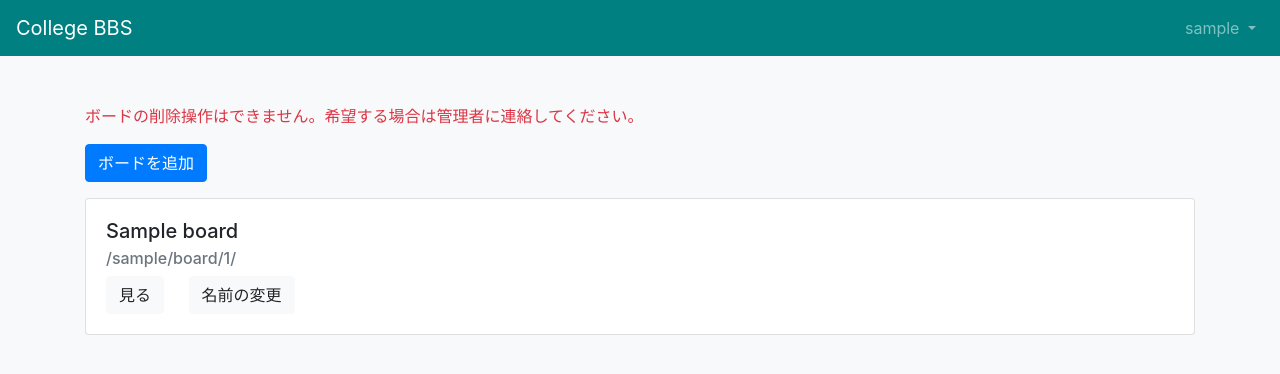
After one commit to pioka/whiteboard, a Django app: page /list_boards in a window 1280 px wide. The commit adds this page. Shown: the top 374 px of the page. Run offline with Django 3.2, Linux system fonts and the light colour scheme; a user stored in the database is signed in; tables that the repository leaves empty hold one stand-in row (values such as "Sample post"); some libraries are stand-ins or nearby versions.

Commit message:
:sparkles: ボード管理機能追加
一通り完成

```diff
--- a/board/urls.py
+++ b/board/urls.py
@@ -5,7 +5,9 @@ from . import views
 
 urlpatterns = [
     path('', views.index, name='index'),
-    path('account_settings', views.account_settings, name='account_settings'),
+    path('list_boards', views.list_boards, name='list_boards'),
+    path('edit_board/<int:board_id>', views.edit_board, name='edit_board'),
+    path('create_board', views.create_board, name='create_board'),
     path('<str:username>/board/<int:board_id>/', views.list_articles, name='list_articles'),
     path('<str:username>/board/<int:board_id>/all', views.all_articles, name='all_articles'),
     path('<str:username>/board/<int:board_id>/create_article', views.create_article, name='create_article'),
--- a/board/views.py
+++ b/board/views.py
@@ -6,7 +6,7 @@ from django.shortcuts import render, get_object_or_404
 from django.urls import reverse
 
 from .models import Article, Board
-from .forms import ArticleForm
+from .forms import ArticleForm, BoardForm
 
 
 #### Views ####
@@ -27,6 +27,7 @@ def list_articles(request, username, board_id):
     context = {
         'board': board,
         'articles': articles,
+        'refresh_timer': 60,
     }
 
     return render(request, 'board/list_articles.html', context)
@@ -103,10 +104,6 @@ def edit_article(request, username, board_id, article_id):
 
 
 @login_required
-def account_settings(request):
-    pass
-
-@login_required
 def archive_article(request, username, board_id, article_id):
     owner = get_object_or_404(User, username=username)
     board = get_object_or_404(Board, id=board_id, owner=owner)
@@ -134,3 +131,59 @@ def restore_article(request, username, board_id, article_id):
     return HttpResponseRedirect(
         reverse('list_articles', args=[board.owner.username, board.id])
     )
+
+
+@login_required
+def list_boards(request):
+    user = request.user
+    boards = Board.objects.filter(owner=user)
+
+    context = {
+        'boards': boards,
+    }
+    return render(request, 'board/list_boards.html', context)
+
+
+@login_required
+def create_board(request):
+    if request.method == 'POST':
+        form = BoardForm(request.POST)
+        if form.is_valid():
+            new_board = form.save(commit=False)
+            new_board.owner = request.user
+            new_board = form.save()
+            return HttpResponseRedirect(
+                reverse('list_boards')
+            )
+    else:
+        form = BoardForm()
+
+    context = {
+        'form': form,
+    }
+    return render(request, 'board/create_board.html', context)
+
+
+
+@login_required
+def edit_board(request, board_id):
+    board = get_object_or_404(Board, id=board_id, owner=request.user)
+
+    if request.method == 'POST':
+        form = BoardForm(request.POST)
+        if form.is_valid():
+            board.name = form.cleaned_data['name']
+            board.save()
+            return HttpResponseRedirect(
+                reverse('list_boards')
+            )
+    else:
+        form = BoardForm(initial={
+            'name': board.name,
+        })
+
+    context = {
+        'form': form,
+        'board': board,
+    }
+    return render(request, 'board/edit_board.html', context)
--- a/templates/board/base.html
+++ b/templates/board/base.html
@@ -3,7 +3,7 @@
 {% block topbar %}
 <!-- TopBar (Not logged in) -->
 <nav class="navbar navbar-expand-lg navbar-dark" style="background-color: teal">
-    <a class="navbar-brand" href="#">学内掲示板</a>
+    <a class="navbar-brand" href="#">College BBS</a>
     <button class="navbar-toggler" type="button"
     data-toggle="collapse" data-target="#navbarText"
     aria-controls="navbarText" aria-expanded="false" aria-label="Toggle navigation"
@@ -26,7 +26,7 @@
                     {{ user.username }}
                 </a>
                 <div class="dropdown-menu dropdown-menu-right" aria-labelledby="navbarDropdown">
-                    <a class="dropdown-item" href="#">_ユーザ設定</a>
+                    <a class="dropdown-item" href="{% url 'list_boards' %}">ボード管理</a>
                     <div class="dropdown-divider"></div>
                     <a class="dropdown-item"
                        href="{% url 'logout' %}">
--- a/templates/board/create_article.html
+++ b/templates/board/create_article.html
@@ -1,6 +1,6 @@
 {% extends 'board/base.html' %}
 
-{% block title %} 新規作成 {% endblock %}
+{% block title %} 連絡事項の追加 {% endblock %}
 
 {% block content %}
 <form class="mt-4 col-6 offset-3" method="post" action="{{ request.path }}">
@@ -11,6 +11,6 @@
         {{ el }}
     </div>
     {% endfor %}
-    <button type="submit" class="btn btn-primary">作成</button>
+    <button type="submit" class="btn btn-primary">追加</button>
 </form>
 {% endblock content %}
--- a/templates/board/index.html
+++ b/templates/board/index.html
@@ -3,8 +3,6 @@
 {% block title %} Index {% endblock %}
 
 {% block content %}
-<h1>学内掲示板</h1>
-{% for board in boards %}
-<a href="{% url 'list_articles' board.owner board.id %}">{{ board.name }}</a>
-{% endfor %}
+<h1>College BBS</h1>
+<p>教員に配布されたURLから掲示板にアクセスしてください。</p>
 {% endblock content %}
--- a/templates/board/list_articles.html
+++ b/templates/board/list_articles.html
@@ -4,7 +4,7 @@
 
 {% block content %}
 {% if board.owner == user %}
-<a class="btn btn-primary mb-3" href="{% url 'create_article' user.username board.id %}" role="button">新規作成</a>
+<a class="btn btn-primary mb-3" href="{% url 'create_article' user.username board.id %}" role="button">連絡事項を追加</a>
 {% endif %}
 
 {% if articles %}
--- /dev/null
+++ b/templates/board/list_boards.html
@@ -0,0 +1,28 @@
+{% extends 'board/base.html' %}
+
+{% block title %} 管理中のボード {% endblock %}
+
+{% block content %}
+<p class="text-danger">ボードの削除操作はできません。希望する場合は管理者に連絡してください。</p>
+<a class="btn btn-primary mb-3" href="{% url 'create_board' %}" role="button" >ボードを追加</a>
+
+{% if boards %}
+{% for board in boards %}
+<div class="card mb-3">
+    <div class="card-body">
+        <h5 class="card-title">{{ board.name }}</h5>
+        <h6 class="card-subtitle mb-2 text-muted">{% url 'list_articles' user.username board.id %}</h6>
+        <a class="card-link btn btn-light" href="{% url 'list_articles' user.username board.id %}" role="button" >
+            見る
+        </a>
+        <a class="card-link btn btn-light" href="{% url 'edit_board' board.id %}" role="button" >
+            名前の変更
+        </a>
+    </div>
+</div>
+{% endfor %}
+{% else %}
+<p class="mt-3">まだボードがありません。</p>
+{% endif %}
+
+{% endblock content %}
--- a/templates/common.html
+++ b/templates/common.html
@@ -4,6 +4,9 @@
     <!-- Required meta tags -->
     <meta charset="utf-8">
     <meta name="viewport" content="width=device-width, initial-scale=1, shrink-to-fit=no">
+    {% if refresh_timer %}
+    <meta http-equiv="refresh" content="{{ refresh_timer }}">
+    {% endif %}
 
     <!-- Bootstrap CSS -->
     <link rel="stylesheet"
@@ -12,7 +15,7 @@
         crossorigin="anonymous"
     >
 
-    <title>{% block title %}{% endblock %} - 学内掲示板</title>
+    <title>{% block title %}{% endblock %} - College BBS</title>
 </head>
 
 <body class="bg-light">
--- a/templates/registration/login.html
+++ b/templates/registration/login.html
@@ -8,7 +8,10 @@
     <form method="post" action="{% url 'login' %}">
         {% csrf_token %}
         <div class="card-body">
-            <h3 class="card-title text-center">学内掲示板</h3>
+            <h3 class="card-title text-center">College BBS</h3>
+            {% if form.errors %}
+            <p class="text-danger">認証に失敗しました。</p>
+            {% endif %}
             <div class="form-group">
                 {{ form.username.label_tag }}
                 <input class="form-control" type="text" name="username" required="" id="id_username" autofocus="">
```
Also changed, not shown: board/forms.py (+9 -1 lines), templates/board/create_board.html (added, +16 -0 lines), templates/board/edit_board.html (added, +16 -0 lines), board/migrations/0001_initial.py (deleted), board/migrations/0002_auto_20181209_0344.py (deleted), board/migrations/0003_auto_20181209_0600.py (deleted), board/migrations/0004_auto_20181209_0605.py (deleted), board/migrations/0005_auto_20181209_0708.py (deleted), board/migrations/0006_auto_20190108_1448.py (deleted), board/migrations/__init__.py (deleted), 1 other file.
